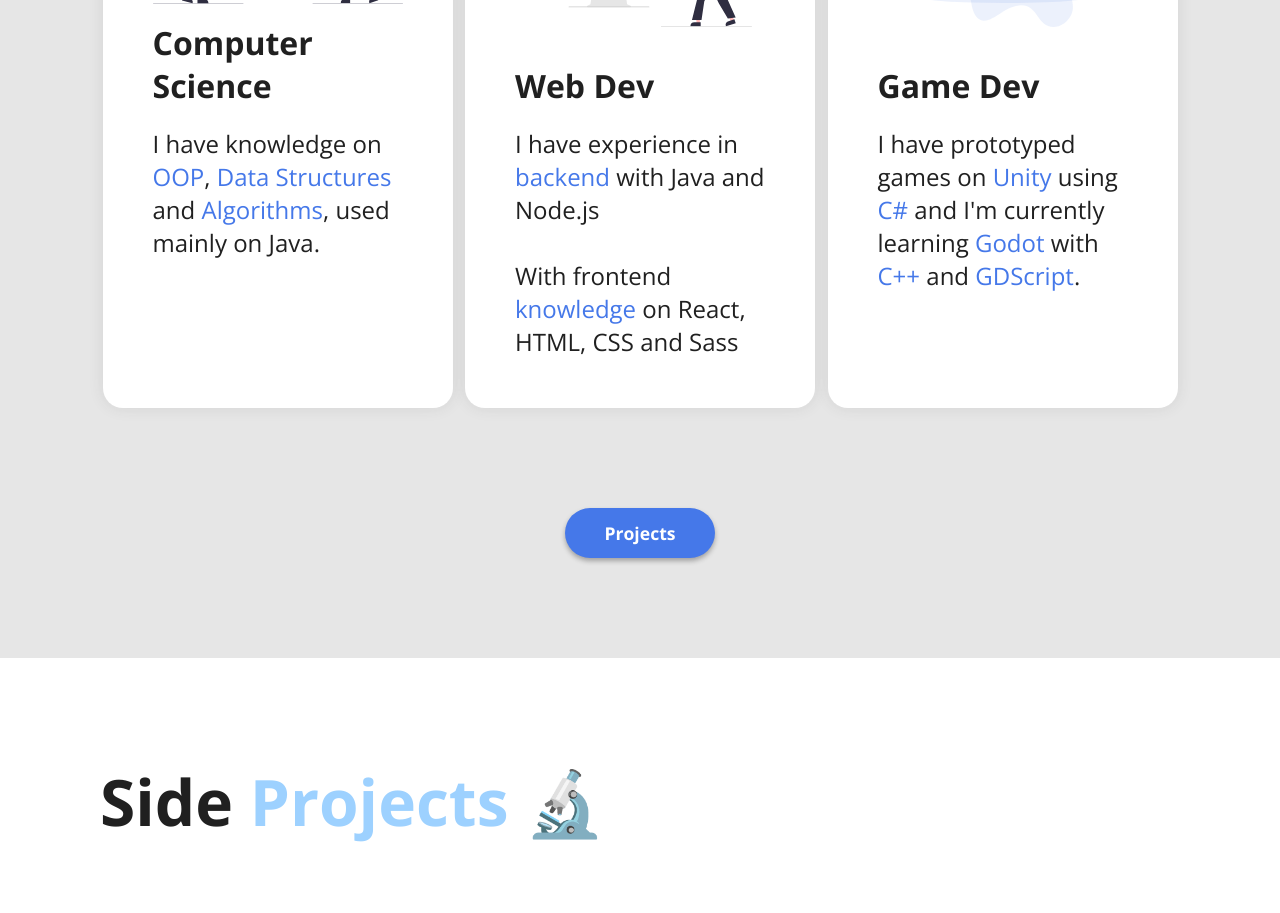
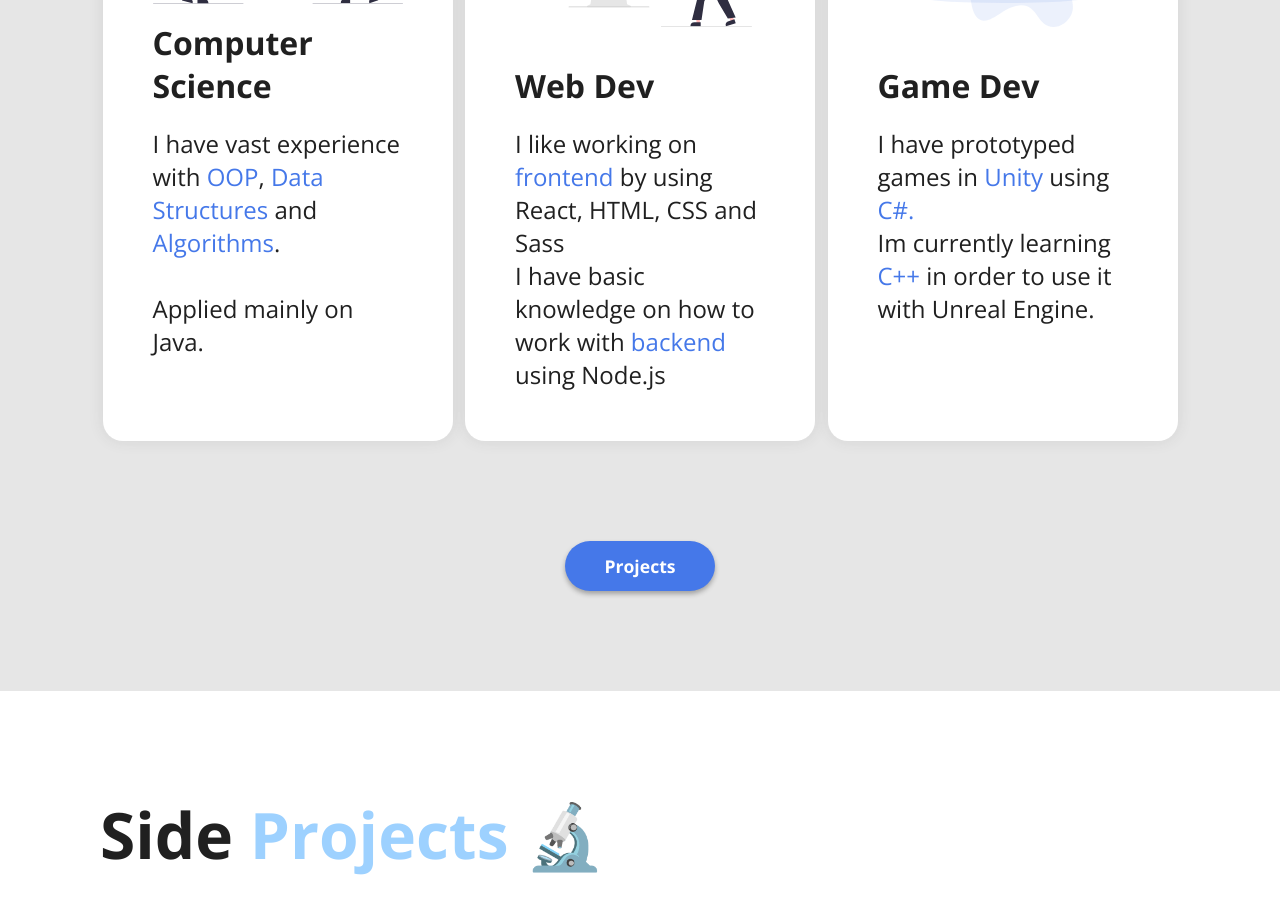
Before and after one commit to MiltonEBR/ReactPortfolio, a React (Create React App) app: page / in a window 1280 px wide. Shown: the part 1260-2173 px from the top of the page. Built offline with nearby package versions, Linux system fonts and the light colour scheme.

Commit message:
Updated information

```diff
--- a/src/Components/SkillsPage.js
+++ b/src/Components/SkillsPage.js
@@ -17,30 +17,31 @@ export default function SkillsPage() {
             <div className="cards">
                 <SkillCard title="Computer Science" svg={<CSSvg className="skill-svg" />}>
                     <p>
-                        I have knowledge on <span className="keyword-dark">OOP</span>,{' '}
+                        I have vast experience with <span className="keyword-dark">OOP</span>,{' '}
                         <span className="keyword-dark">Data Structures</span> and{' '}
-                        <span className="keyword-dark">Algorithms</span>, used mainly on Java.
+                        <span className="keyword-dark">Algorithms</span>.
+                        <br />
+                        <br />
+                        Applied mainly on Java.
                     </p>
                 </SkillCard>
 
                 <SkillCard title="Web Dev" svg={<WebSvg className="skill-svg" />}>
                     <p>
-                        I have experience in <span className="keyword-dark">backend</span> with Java
-                        and Node.js
-                        <br />
-                        <br />
-                        With frontend <span className="keyword-dark">knowledge</span> on React,
-                        HTML, CSS and Sass
+                        I like working on <span className="keyword-dark">frontend </span> by using
+                        React, HTML, CSS and Sass
+                        <br />I have basic knowledge on how to work with{' '}
+                        <span className="keyword-dark">backend</span> using Node.js
                     </p>
                 </SkillCard>
 
                 <SkillCard title="Game Dev" svg={<GameSvg className="skill-svg" />}>
                     <p>
-                        I have prototyped games on <span className="keyword-dark">Unity</span> using{' '}
-                        <span className="keyword-dark">C#</span> and I'm currently learning{' '}
-                        <span className="keyword-dark">Godot</span> with
-                        <span className="keyword-dark"> C++</span> and
-                        <span className="keyword-dark"> GDScript</span>.
+                        I have prototyped games in <span className="keyword-dark">Unity</span> using{' '}
+                        <span className="keyword-dark">C#.</span>
+                        <br />
+                        Im currently learning <span className="keyword-dark">C++</span> in order to
+                        use it with Unreal Engine.
                     </p>
                 </SkillCard>
             </div>
```
